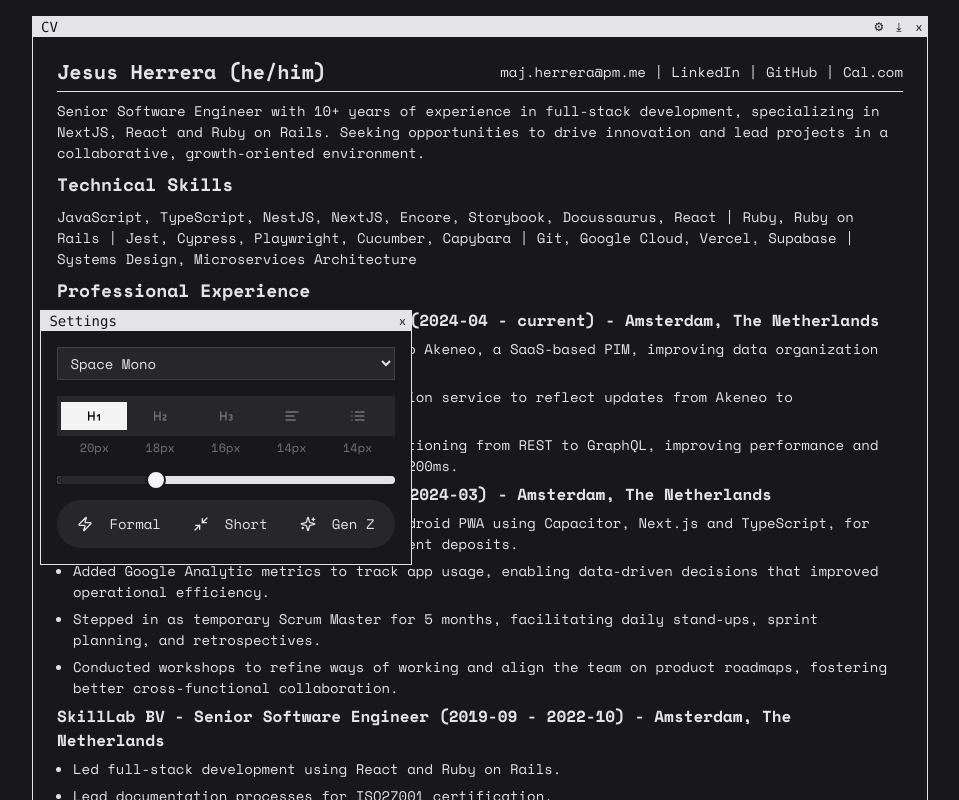
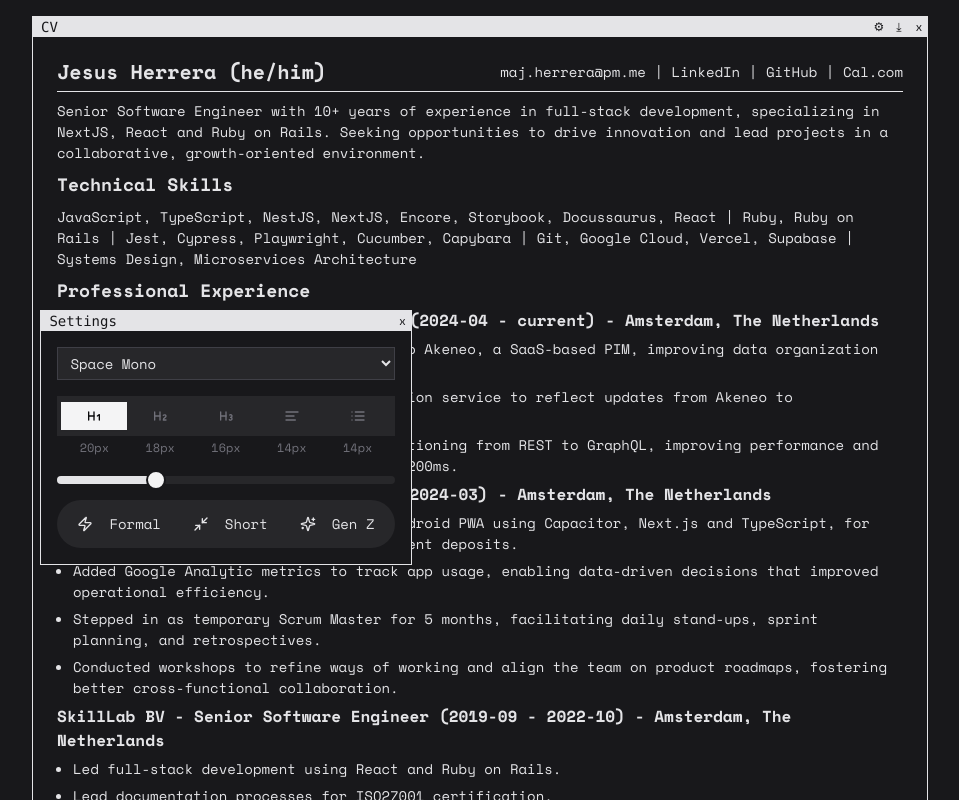
Before and after one commit to trueshizus/shizus, a Next.js app: page / in a window 1280 px wide. Both pictures are taken after a click on the button "Settings". Shown: the top 800 px of the page, without its empty margins (160-1119 px from the left). Built offline with nearby package versions, Linux system fonts and the light colour scheme.

Commit message:
Update slider and text styler styling details

```diff
--- a/components/text-styler.tsx
+++ b/components/text-styler.tsx
@@ -44,7 +44,7 @@ export default function TextStyler() {
         <ul className="grid grid-cols-5 p-1">
           {tabsConfig.map((tab) => (
             <li key={tab.value} className="flex items-center justify-center">
-              <p className="text-xs text-zinc-500 relative">
+              <p className="text-xs relative text-zinc-500">
                 {fontSizes[tab.key]}px
               </p>
             </li>
--- a/components/ui/slider.tsx
+++ b/components/ui/slider.tsx
@@ -17,8 +17,8 @@ const Slider = React.forwardRef<
     )}
     {...props}
   >
-    <SliderPrimitive.Track className="relative h-2 w-full grow overflow-hidden rounded-full bg-secondary">
-      <SliderPrimitive.Range className="absolute h-full bg-zinc-800" />
+    <SliderPrimitive.Track className="relative h-2 w-full grow overflow-hidden rounded-full bg-zinc-800">
+      <SliderPrimitive.Range className="absolute h-full bg-zinc-200" />
     </SliderPrimitive.Track>
     <SliderPrimitive.Thumb className="block h-5 w-5 rounded-full border-2 border-primary bg-background ring-offset-background transition-colors focus-visible:outline-none focus-visible:ring-2 focus-visible:ring-ring focus-visible:ring-offset-2 disabled:pointer-events-none disabled:opacity-50" />
   </SliderPrimitive.Root>
```
